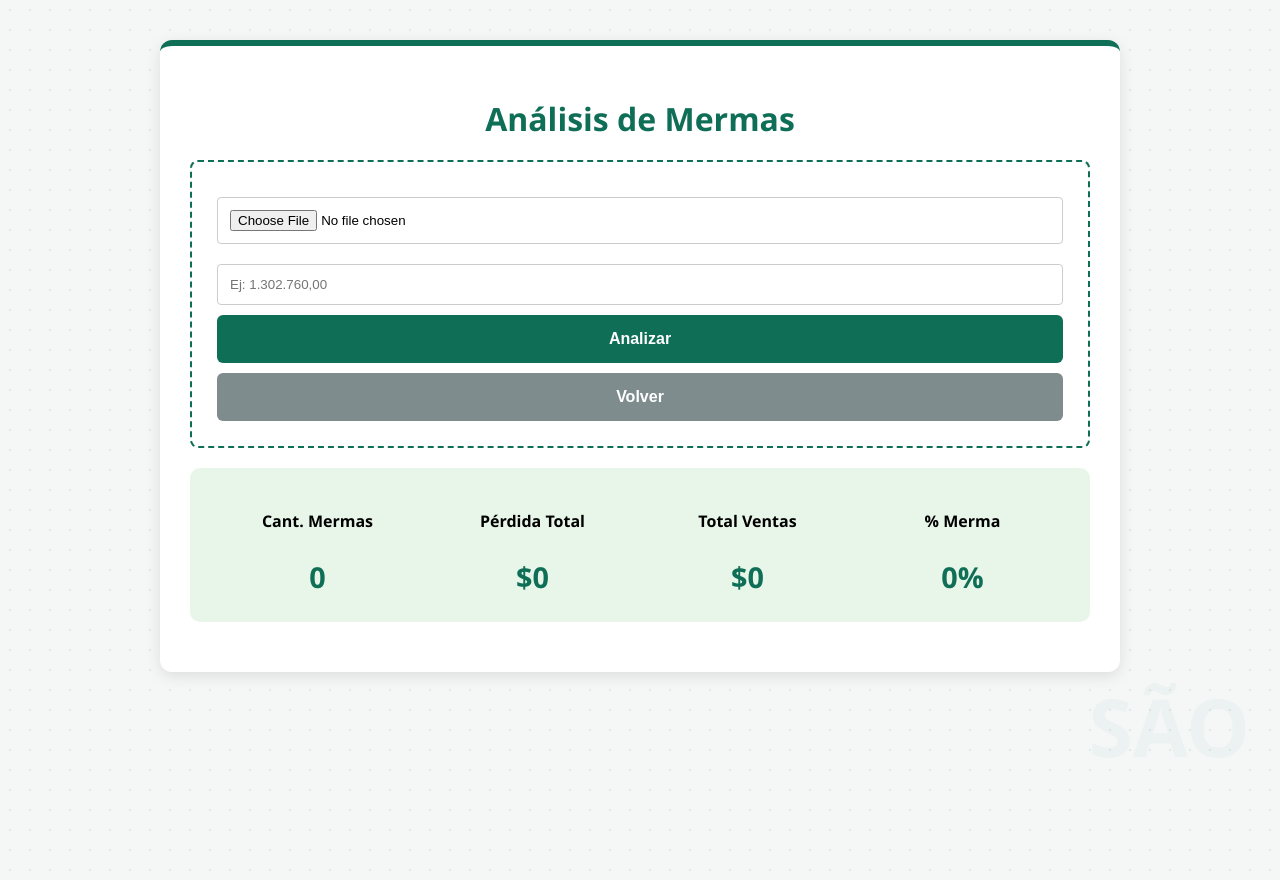
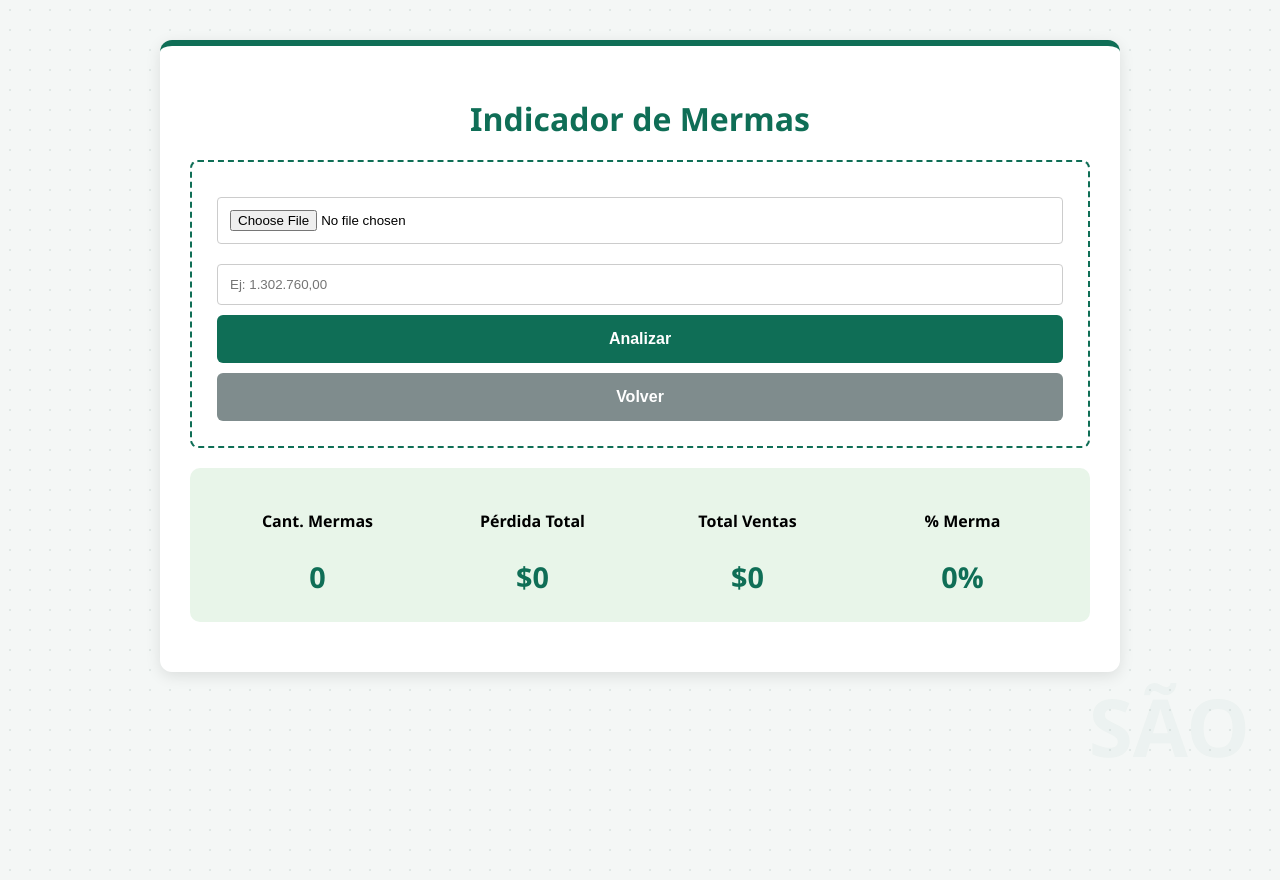
Before and after one commit to SaoSistemas/sao-indicadores, a website: page index.html in a window 1280 px wide. Both pictures are taken after a click on the button "Indicador de Mermas". Drawn offline with Linux system fonts and the light colour scheme.

Commit message:
Update index.html

```diff
--- a/index.html
+++ b/index.html
@@ -88,7 +88,7 @@
             modoActual = modo;
             document.getElementById('selection-screen').style.display = 'none';
             document.getElementById('work-screen').style.display = 'block';
-            document.getElementById('titulo-modo').innerText = (modo === 'mermas') ? 'Análisis de Mermas' : 'Análisis de Desvíos';
+            document.getElementById('titulo-modo').innerText = (modo === 'mermas') ? 'Indicador de Mermas' : 'Indicador de Desvíos';
             document.getElementById('kpi-titulo-cantidad').innerText = (modo === 'mermas') ? 'Cant. Mermas' : 'Cant. Desvíos';
             document.getElementById('totalVentas').style.display = (modo === 'mermas') ? 'block' : 'none';
             document.getElementById('box-ventas').style.display = (modo === 'mermas') ? 'block' : 'none';
```
